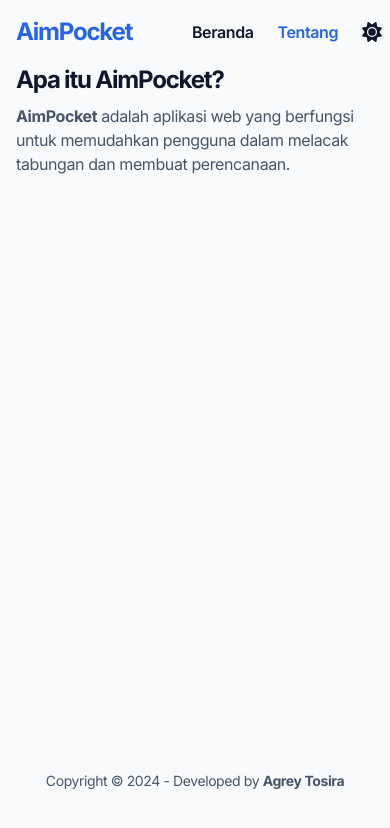
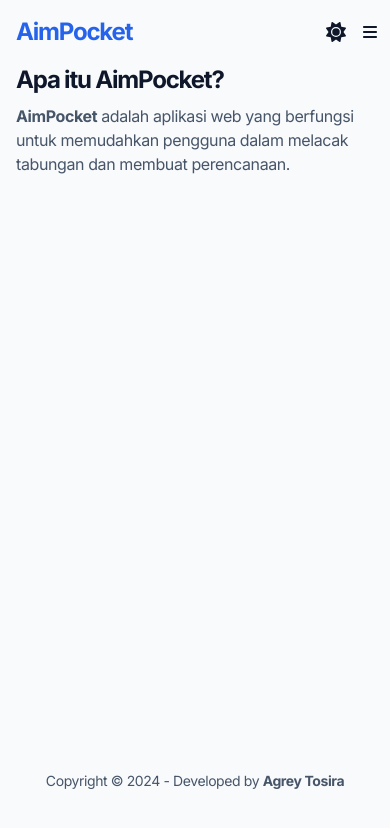
Before and after one commit to agreytosira/aim-pocket, a React (Vite) app: page /about in a window 390 px wide. Shown: the top 828 px of the page. Built offline with nearby package versions, Linux system fonts and the light colour scheme.

Commit message:
feat: add navbar mobile

```diff
--- a/src/components/Navbar.jsx
+++ b/src/components/Navbar.jsx
@@ -1,23 +1,35 @@
+import { useState, useEffect } from 'react'
 import { Link, useLocation } from 'react-router-dom'
 import ToggleTheme from './ToggleTheme'
+import { FaBars } from 'react-icons/fa6'
 
 function Navbar() {
   const location = useLocation().pathname
+  const [mobileMenu, setMobileMenu] = useState(false)
+  const isMobile = window.innerWidth < 640
+
+  const toggleMobileMenu = () => {
+    setMobileMenu(!mobileMenu)
+  }
+
+  useEffect(() => {
+    setMobileMenu(false)
+  }, [location])
 
   return (
-    <nav className='py-4'>
+    <nav className='fixed top-0 left-0 w-full py-4 sm:static bg-slate-50 dark:bg-slate-900'>
       <div className='container mx-auto'>
         <div className='flex justify-between align-center'>
           <h1 className='text-2xl font-bold text-blue-600'>
             <Link to='/'>AimPocket</Link>
           </h1>
           <ul className='flex items-center gap-6'>
-            <li>
+            <li className='hidden sm:flex'>
               <Link to='/' className={`${location == '/' && 'text-blue-600'} font-semibold`}>
                 Beranda
               </Link>
             </li>
-            <li>
+            <li className='hidden sm:flex'>
               <Link to='/about' className={`${location == '/about' && 'text-blue-600'} font-semibold`}>
                 Tentang
               </Link>
@@ -25,9 +37,30 @@
             <li className='flex items-center aspect-square size-3'>
               <ToggleTheme />
             </li>
+            <li className='flex items-center sm:hidden aspect-square size-3'>
+              <button onClick={toggleMobileMenu}>
+                <FaBars />
+              </button>
+            </li>
           </ul>
         </div>
       </div>
+      {mobileMenu && (
+        <div className='container flex items-center justify-center h-[90dvh] py-4 mx-auto sm:h-auto'>
+          <ul className='flex flex-col items-center gap-4'>
+            <li>
+              <Link to='/' className={`${location == '/' && 'text-blue-600'} font-semibold text-xl`}>
+                Beranda
+              </Link>
+            </li>
+            <li>
+              <Link to='/about' className={`${location == '/about' && 'text-blue-600'} font-semibold text-xl`}>
+                Tentang
+              </Link>
+            </li>
+          </ul>
+        </div>
+      )}
     </nav>
   )
 }
--- a/src/pages/AboutPage.jsx
+++ b/src/pages/AboutPage.jsx
@@ -1,12 +1,12 @@
 function AboutPage() {
-    return (
-        <div className='container w-full sm:w-4/5 md:w-3/5 lg:w-2/5 min-h-[80dvh]'>
-            <h1 className='text-2xl font-bold mb-2'>Apa itu AimPocket?</h1>
-            <p>
-                <strong>AimPocket</strong> adalah aplikasi web yang berfungsi untuk memudahkan pengguna dalam melacak tabungan dan membuat perencanaan.
-            </p>
-        </div>
-    );
+  return (
+    <div className='container mt-16 sm:mt-0 w-full sm:w-4/5 md:w-3/5 lg:w-2/5 min-h-[80dvh]'>
+      <h1 className='mb-2 text-2xl font-bold'>Apa itu AimPocket?</h1>
+      <p>
+        <strong>AimPocket</strong> adalah aplikasi web yang berfungsi untuk memudahkan pengguna dalam melacak tabungan dan membuat perencanaan.
+      </p>
+    </div>
+  )
 }
 
-export default AboutPage;
+export default AboutPage
--- a/src/pages/AddSavingPage.jsx
+++ b/src/pages/AddSavingPage.jsx
@@ -44,7 +44,7 @@
   }
 
   return (
-    <div className='container w-full sm:w-4/5 md:w-3/5 lg:w-2/6'>
+    <div className='container w-full mt-16 sm:w-4/5 md:w-3/5 lg:w-2/6 sm:mt-0'>
       <form onSubmit={handleSubmit} className='flex flex-col gap-2'>
         <h1 className='mb-4 text-2xl font-bold text-center'>Buat Tabungan Baru</h1>
         <label className='flex flex-col'>
--- a/src/pages/DetailPage.jsx
+++ b/src/pages/DetailPage.jsx
@@ -83,7 +83,7 @@
   }, [])
 
   return (
-    <div className='container w-full mx-auto sm:w-4/5 md:w-3/5 lg:w-2/5'>
+    <div className='container w-full mx-auto mt-16 sm:w-4/5 md:w-3/5 lg:w-2/5 sm:mt-0'>
       <div className='mb-4 text-center'>
         <span className='tracking-[0.25em] font-semibold text-sm text-blue-600'>RINCIAN TABUNGAN</span>
         <h1 className='text-4xl font-bold'>{name}</h1>
--- a/src/pages/HomePage.jsx
+++ b/src/pages/HomePage.jsx
@@ -26,7 +26,7 @@
   }
 
   return (
-    <div className='container min-h-[80dvh]'>
+    <div className='container min-h-[80dvh] mt-16 sm:mt-0'>
       {savings.length > 0 ? (
         <div className='grid gap-4 grd-cols-1 sm:grid-cols-2 md:grid-cols-3 lg:grid-cols-4'>
           {savings.map((saving) => (
```
Also changed, not shown: src/index.css (+4 -4 lines).
